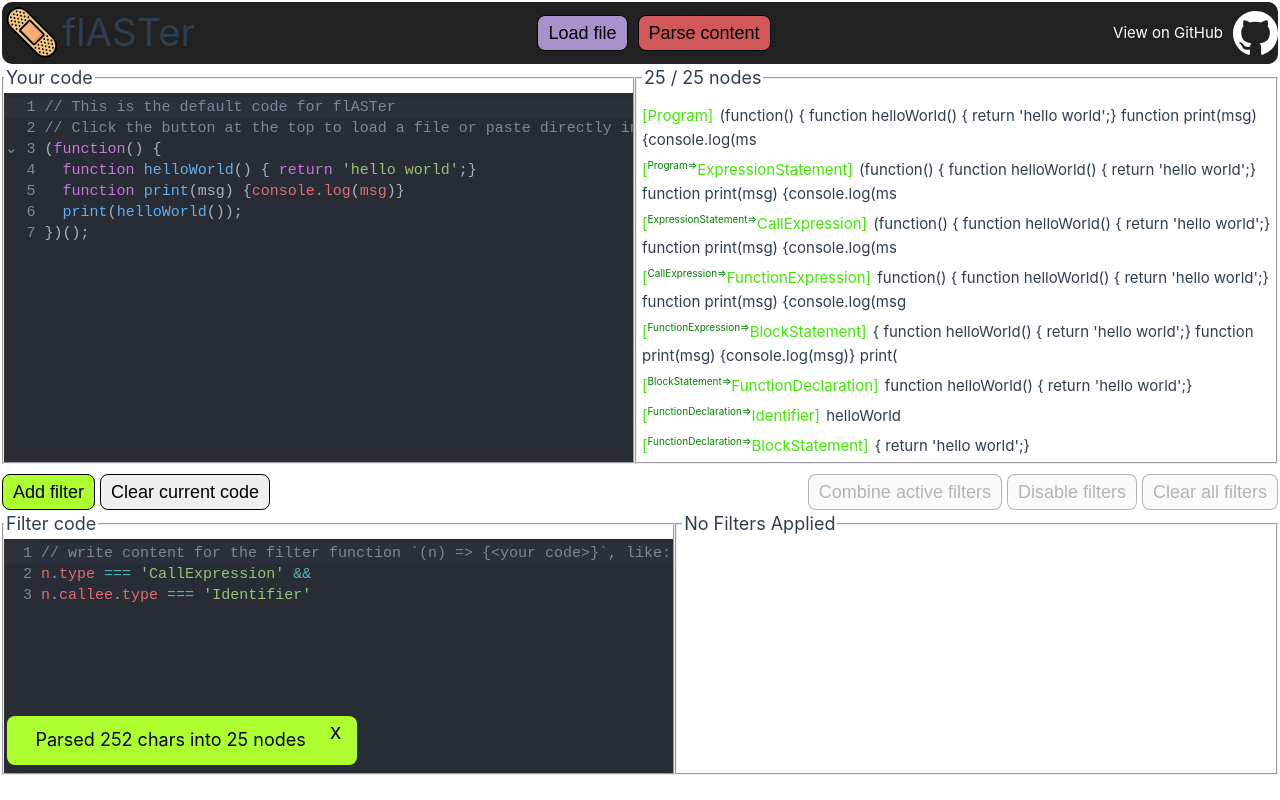
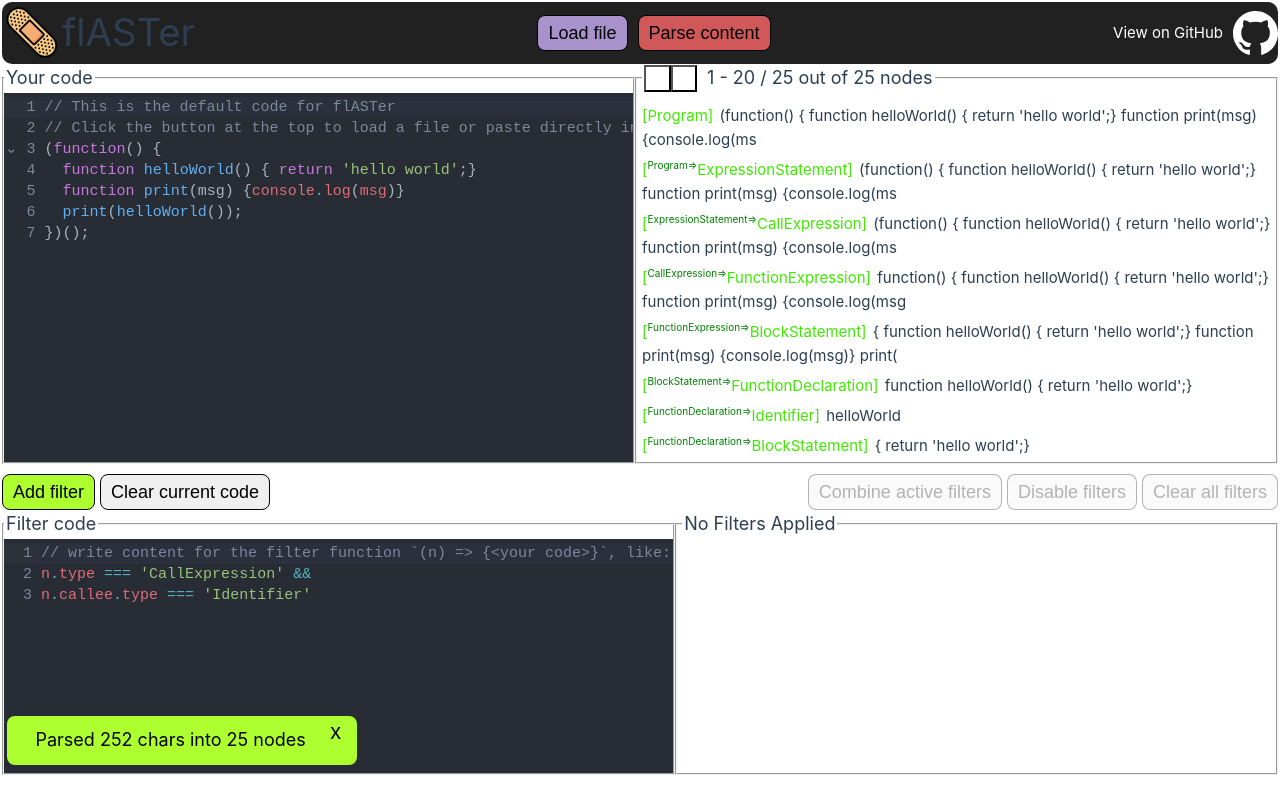
Before and after one commit to ctrl-escp/flaster, a Vue app: page / in a window 1280 px wide. Both pictures are taken after a click on the button "Parse content". Built offline with nearby package versions, Linux system fonts and the light colour scheme.

Commit message:
Add node pagination

```diff
--- a/src/components/NodesList.vue
+++ b/src/components/NodesList.vue
@@ -1,8 +1,6 @@
 <script setup>
-import {computed, onMounted, watch} from 'vue';
 import {store} from '../store.js';
-
-let nodesToDisplay = [];
+import {computed, onMounted} from 'vue';
 
 let highlightedNodeId = null;
 
@@ -22,25 +20,43 @@ function highlightCode(node) {
   }
 }
 
-const numberOfDisplayedNodes = computed(() => {
-  let msg = '0/0';
-  const allNodes = store.ast.length;
-  const relevantLength = (store.areFiltersActive ? store.filteredNodes : store.ast).length;
-  if (allNodes && relevantLength) msg = `${relevantLength} / ${allNodes}`;
-  return msg;
+const relevatNodes = computed(() => store.areFiltersActive ? store.filteredNodes : store.ast);
+
+const currentPageStartIndex = computed(() => Number(store.page * store.nodesPageSize));
+
+const pagedNodes = computed(() => relevatNodes.value
+  .slice(currentPageStartIndex.value, currentPageStartIndex.value + store.nodesPageSize));
+
+const numberOfPages = computed(() => !isPaged.value ? 1 : Math.floor(relevatNodes.value.length / store.nodesPageSize));
+
+const absCurrentPageStartIndex = computed(() => currentPageStartIndex.value < 0 ? relevatNodes.value.length + currentPageStartIndex.value : currentPageStartIndex.value);
+const isFiltered = computed(() => store.filteredNodes.length < store.ast.length);
+const isPaged = computed(() => relevatNodes.value.length > store.nodesPageSize);
+const pageRange = computed(() => {
+  const start = isPaged.value ? absCurrentPageStartIndex.value + 1 : 1;
+  let end = absCurrentPageStartIndex.value + pagedNodes.value.length;
+  end = end > relevatNodes.value.length ? relevatNodes.value.length : end;
+  return `${start} - ${end}`;
 });
 
+const nextPage = () => store.page === numberOfPages.value ? store.page = 0 : store.page++;
+const prevPage = () => !store.page ? store.page = numberOfPages.value : store.page--;
+
 onMounted(() => {
-  watch(() => store.filteredNodes, () => nodesToDisplay = store.filteredNodes);
 });
-
 </script>
 
 <template>
   <fieldset class="ast-list-wrapper">
-    <legend>{{ numberOfDisplayedNodes }} nodes</legend>
-    <div v-for="node of (store.ast)" :key="node.nodeId" v-show="nodesToDisplay.includes(node)" class="node-container"
-         :data-nodeid="node.nodeId" @click="highlightCode(node)">
+    <legend v-if="store.ast.length">
+      <span class="paged" v-if="isPaged">
+        <button class="prev-page" title="Previous page" @click="prevPage">&lt;</button>
+        <button class="next-page" title="Next page" @click="nextPage">&gt;</button>
+      </span>
+      <span>{{pageRange}} / {{ store.ast.length }}{{isFiltered ? ' filtered' : ''}} out of {{store.ast.length}} nodes</span>
+    </legend>
+    <legend v-else>Nodes</legend>
+    <div v-for="node of pagedNodes" :key="node.nodeId" class="node-container" :data-nodeid="node.nodeId" @click="highlightCode(node)">
       <span class="node-type" :title="'NodeId: ' + node.nodeId">
         [<span class="node-parent-type"
                title="Parent node type">{{ node.parentNode ? node.parentNode.type + '=>' : '' }}</span>{{ node.type }}]
@@ -58,6 +74,12 @@ onMounted(() => {
   width: 100%;
   height: 50vh;
   overflow-y: auto;
+}
+
+.prev-page, .next-page {
+  background-color: transparent;
+  color: white;
+  font-size: large;
 }
 
 /*noinspection CssUnusedSymbol*/
@@ -86,4 +108,8 @@ legend {
 .node-type {
   color: #41e804;
 }
+
+.paged {
+  margin-inline-end: 10px;
+}
 </style>
--- a/src/store.js
+++ b/src/store.js
@@ -12,6 +12,8 @@ export const store = reactive({
   },
   // parsing
   ast: [],
+  nodesPageSize: 20,
+  page: 0,
   isContentParsed: false,
   filteredNodes: [],
   filters: [],
```
